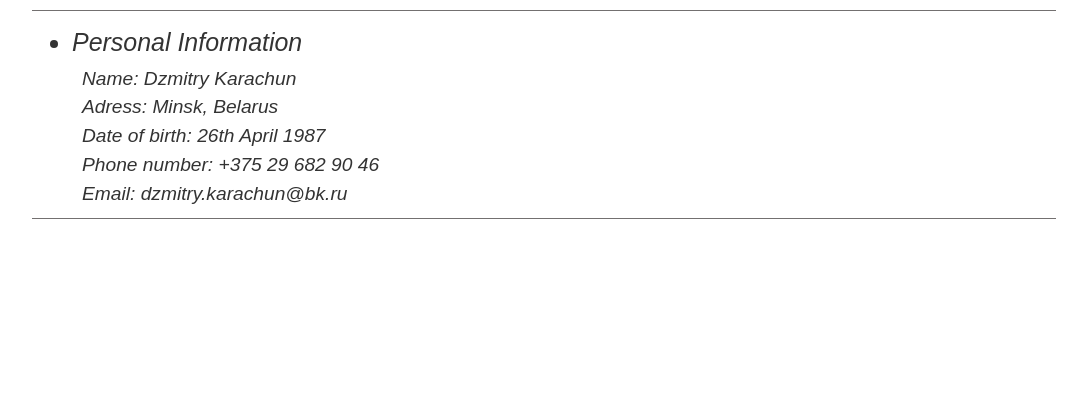
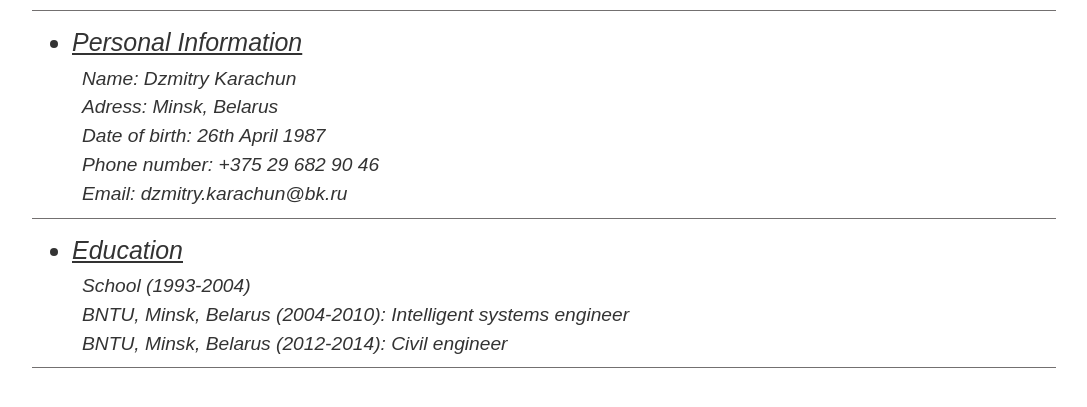
Before and after one commit to dzmitry-karachun-1987/rsschool-codejam1-cv, a plain HTML site: page index.html in a window 1280 px wide. Shown: the part 115-522 px from the top of the page, without its empty margins (96-1183 px from the left). Drawn offline with Linux system fonts and the light colour scheme.

Commit message:
feat: add Education

```diff
--- a/css/style.css
+++ b/css/style.css
@@ -46,7 +46,7 @@ header p span {
   font-weight: normal;
 }
 
-.line {
+.line_1 {
   background-color: #ffffff;
   font-size:1.2em;
   border-bottom: 1px solid #737070;
@@ -57,6 +57,13 @@ header p span {
   font-size: 1.3em;
   font-style: italic;
   line-height: 0.5em;
+  text-decoration: underline;
+}
+
+.line_3 {
+  background-color: #ffffff;
+  font-size: 1.2em;
+  border-bottom: 1px solid #737070;
 }
 
 .paragraph {
--- a/index.html
+++ b/index.html
@@ -11,7 +11,7 @@
         <p>Dzmitry Karachun<br><span>My profile</span></p>
     </header>
     <div class="container">
-        <div class="line">
+        <div class="line_1">
             <ul class="line_2">
                     <li>Personal Information</li>
             </ul>
@@ -22,6 +22,14 @@
             <p class="paragraph">Phone number: +375 29 682 90 46</p>
             <p class="paragraph">Email: dzmitry.karachun@bk.ru</p>
         </div>
+        <div class="line_3">
+            <ul class="line_2">
+                <li>Education</li>
+            </ul>
+            <p class="paragraph">School (1993-2004)</p>
+            <p class="paragraph">BNTU, Minsk, Belarus (2004-2010): Intelligent systems engineer</p>
+            <p class="paragraph">BNTU, Minsk, Belarus (2012-2014): Civil engineer</p>
+        </div>
 
 
     </div>
```
